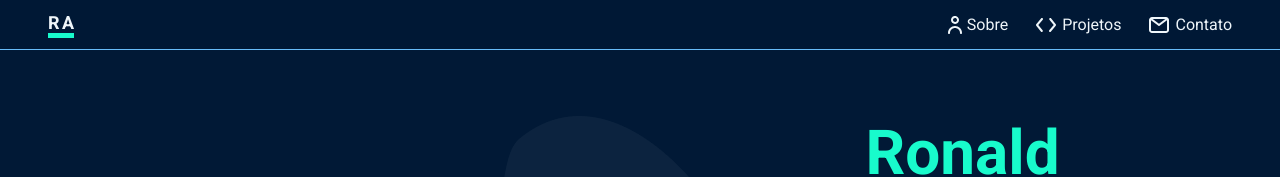
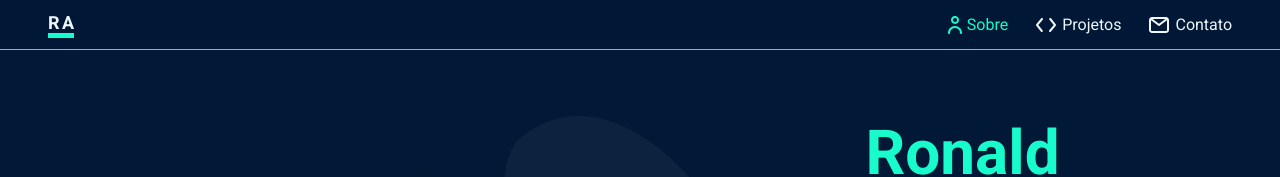
Before and after one commit to ronald-assis/Portfolio, a React (Create React App) app: page / in a window 1280 px wide. In both pictures the pointer is over the link "Sobre". Shown: the top 177 px of the page. Built offline with nearby package versions, Linux system fonts and the light colour scheme.

Commit message:
Adding hover in the menu

```diff
--- a/src/components/Menu/menu.css
+++ b/src/components/Menu/menu.css
@@ -1,5 +1,13 @@
 .navigation {
   display: flex;
+}
+
+.navigation a:hover {
+  color: var(--title-color-bluish-green);
+}
+
+.navigation a:hover svg path {
+  fill: var(--title-color-bluish-green);
 }
 
 .navigation .contact-link {
```
